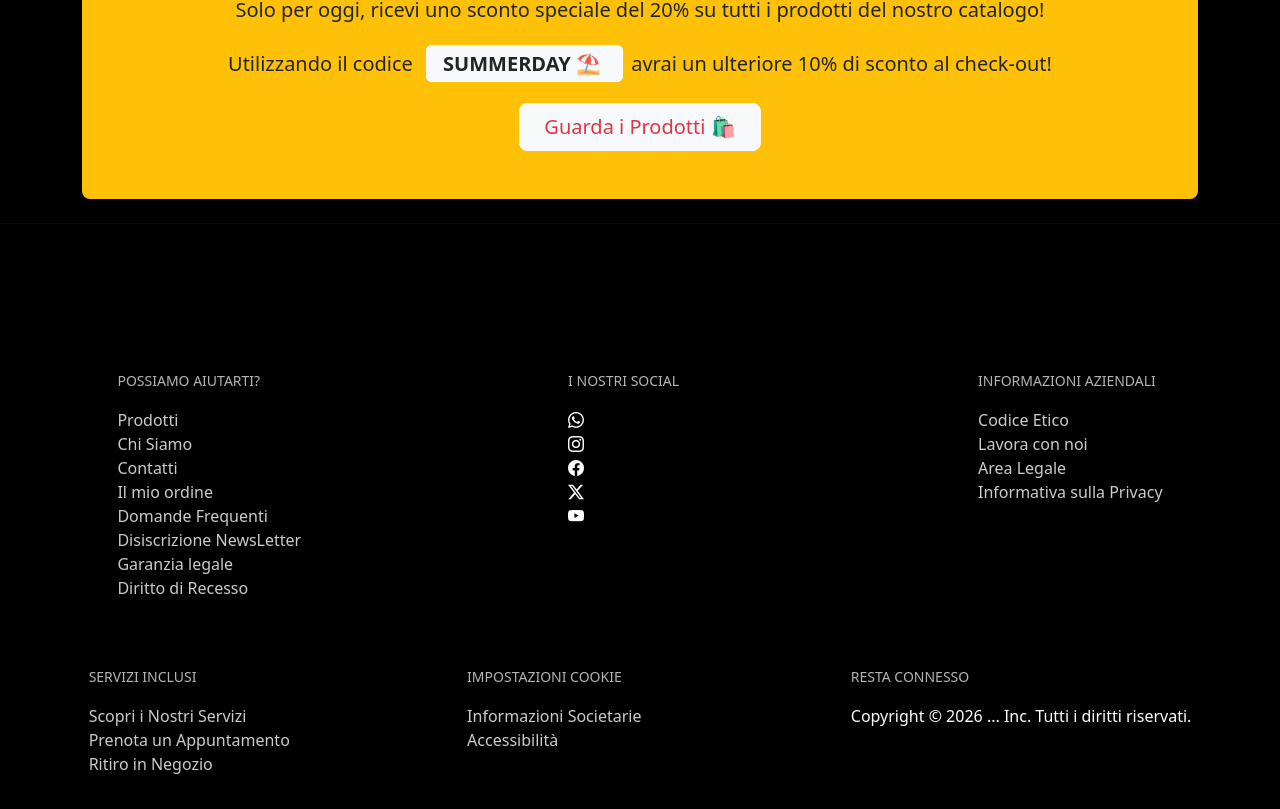
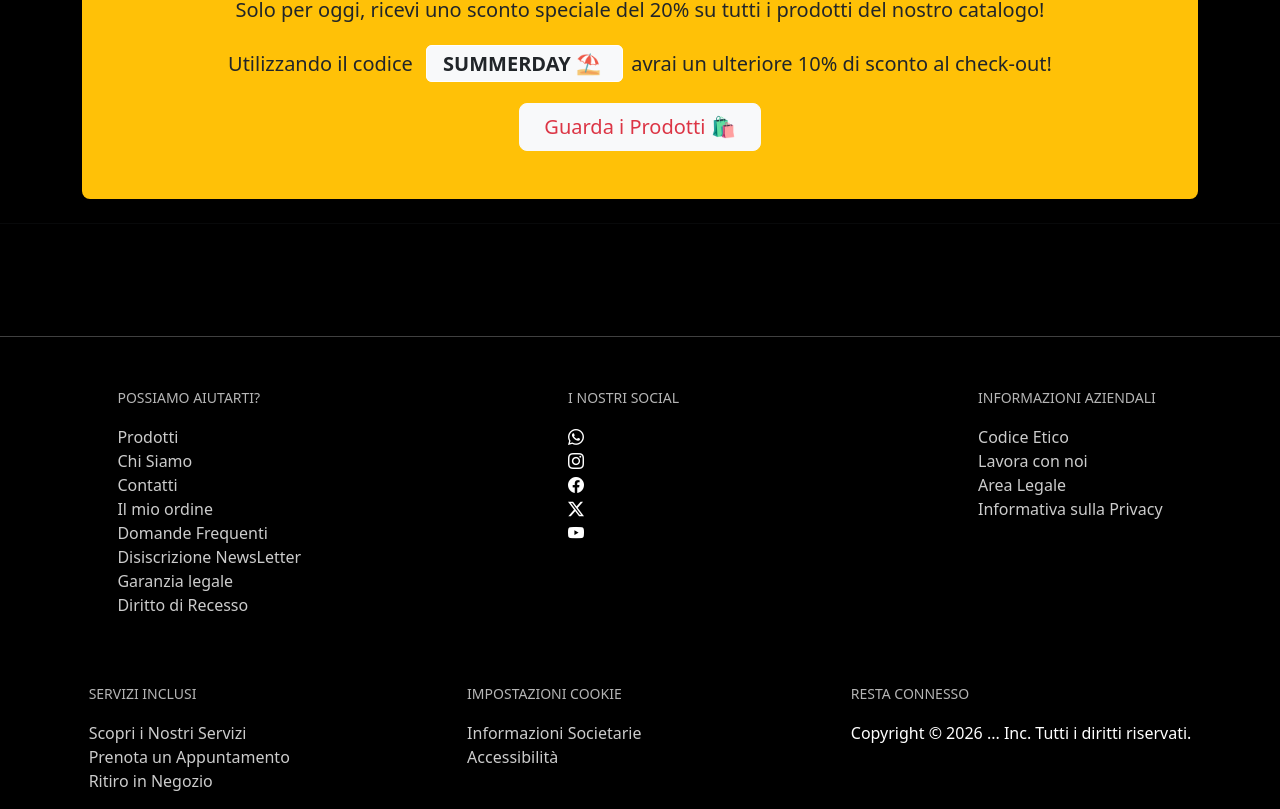
Before and after one commit to jeremiandrade/react-router, a React (Vite) app: page / in a window 1280 px wide. Shown: the part 834-1643 px from the top of the page. Built offline with nearby package versions, Linux system fonts and the light colour scheme.

Commit message:
add BudgetContext and BudgetProvider for managing budget state

```diff
--- a/src/assets/components/AppFooter.jsx
+++ b/src/assets/components/AppFooter.jsx
@@ -2,6 +2,7 @@ import { NavLink } from "react-router-dom"
 export default function AppFooter() {
     return (
         <footer className="text-white pt-5 mt-5 w-100 ">
+            <hr />
             <div className=" d-flex justify-content-around mt-5">
 
                 <ul className="list-unstyled">
--- /dev/null
+++ b/src/contexts/BudgetContext.jsx
@@ -0,0 +1,17 @@
+import { createContext, useState } from "react";
+
+
+const BudgetContext = createContext();
+
+function BudgetProvider({ children }) {
+    const [budgetMode, setBudgetMode] = useState(false);
+
+    return (
+        <BudgetContext.Provider value={{ budgetMode, setBudgetMode }}>
+            {children}
+        </BudgetContext.Provider>
+    );
+}
+
+
+export default { BudgetContext, BudgetProvider };
```
Also changed, not shown: src/App.jsx (+34 -0 lines).
